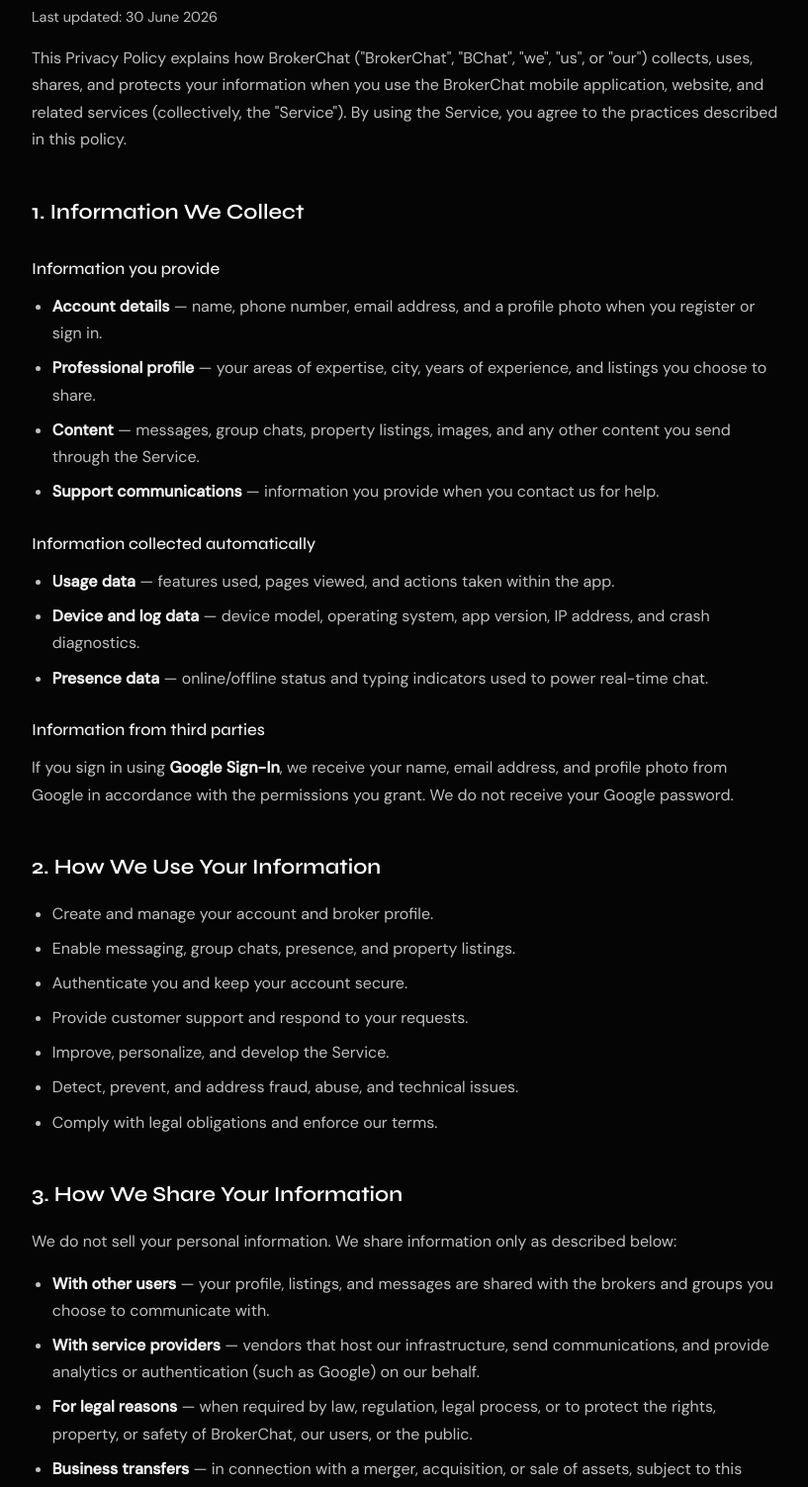
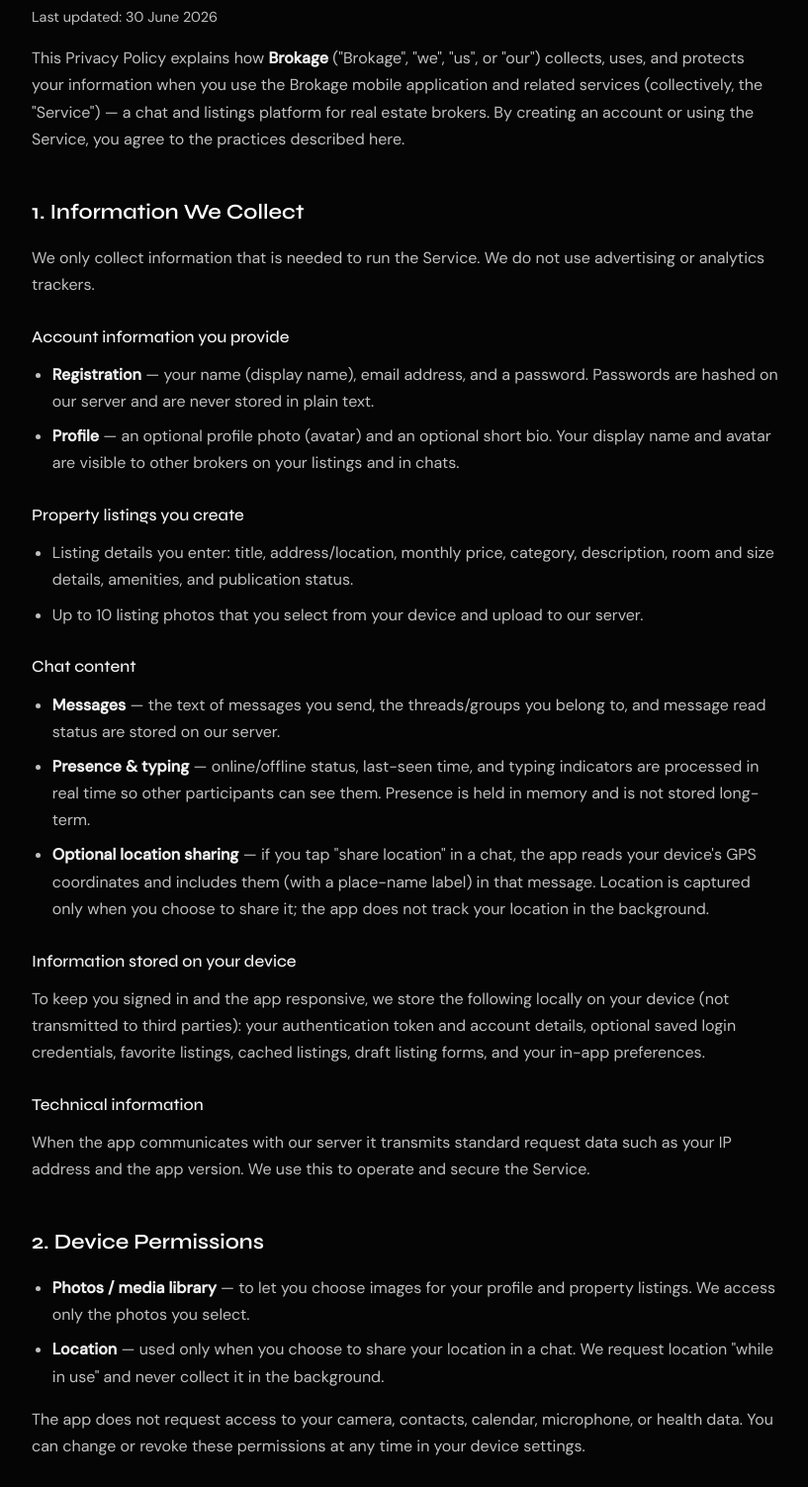
Before and after one commit to MosaBeryal/brokage-site, a website built with Vite: page privacy.html in a window 1280 px wide. Shown: the part 289-1792 px from the top of the page at 99% size, without its empty margins (230-1047 px from the left). Built offline with nearby package versions, Linux system fonts and the light colour scheme.

Commit message:
Update Privacy Policy page to reflect Brokage branding and clarify data practices

```diff
--- a/privacy.html
+++ b/privacy.html
@@ -3,8 +3,8 @@
 <head>
   <meta charset="UTF-8">
   <meta name="viewport" content="width=device-width, initial-scale=1.0">
-  <title>Privacy Policy — BrokerChat</title>
-  <meta name="description" content="BrokerChat Privacy Policy — how we collect, use, and protect your data.">
+  <title>Privacy Policy — Brokage</title>
+  <meta name="description" content="Brokage Privacy Policy — what data the Brokage app collects, how it is used, and how it is protected.">
   <link rel="preconnect" href="https://fonts.googleapis.com">
   <link href="https://fonts.googleapis.com/css2?family=Cormorant+Garamond:wght@300;400;500;600;700&family=Syne:wght@400;500;600;700;800&family=DM+Sans:wght@300;400;500&display=swap" rel="stylesheet">
   <style>
@@ -122,8 +122,8 @@
 <body>
   <nav class="legal-nav">
     <a href="/" class="brand">
-      <img src="/assets/logo.png" alt="BChat">
-      <span class="brand-text">B<span>Chat</span></span>
+      <img src="/assets/logo.png" alt="Brokage">
+      <span class="brand-text">Brok<span>age</span></span>
     </a>
     <a href="/" class="back-link">← Back to Home</a>
   </nav>
@@ -134,100 +134,119 @@
     <p class="legal-updated">Last updated: 30 June 2026</p>
 
     <p>
-      This Privacy Policy explains how BrokerChat ("BrokerChat", "BChat", "we", "us", or "our")
-      collects, uses, shares, and protects your information when you use the BrokerChat mobile
-      application, website, and related services (collectively, the "Service"). By using the
-      Service, you agree to the practices described in this policy.
+      This Privacy Policy explains how <strong>Brokage</strong> ("Brokage", "we", "us", or "our")
+      collects, uses, and protects your information when you use the Brokage mobile application and
+      related services (collectively, the "Service") — a chat and listings platform for real estate
+      brokers. By creating an account or using the Service, you agree to the practices described
+      here.
     </p>
 
     <h2>1. Information We Collect</h2>
+    <p>We only collect information that is needed to run the Service. We do not use advertising or
+    analytics trackers.</p>
 
-    <h3>Information you provide</h3>
+    <h3>Account information you provide</h3>
     <ul>
-      <li><strong>Account details</strong> — name, phone number, email address, and a profile photo when you register or sign in.</li>
-      <li><strong>Professional profile</strong> — your areas of expertise, city, years of experience, and listings you choose to share.</li>
-      <li><strong>Content</strong> — messages, group chats, property listings, images, and any other content you send through the Service.</li>
-      <li><strong>Support communications</strong> — information you provide when you contact us for help.</li>
+      <li><strong>Registration</strong> — your name (display name), email address, and a password. Passwords are hashed on our server and are never stored in plain text.</li>
+      <li><strong>Profile</strong> — an optional profile photo (avatar) and an optional short bio. Your display name and avatar are visible to other brokers on your listings and in chats.</li>
     </ul>
 
-    <h3>Information collected automatically</h3>
+    <h3>Property listings you create</h3>
     <ul>
-      <li><strong>Usage data</strong> — features used, pages viewed, and actions taken within the app.</li>
-      <li><strong>Device and log data</strong> — device model, operating system, app version, IP address, and crash diagnostics.</li>
-      <li><strong>Presence data</strong> — online/offline status and typing indicators used to power real-time chat.</li>
+      <li>Listing details you enter: title, address/location, monthly price, category, description, room and size details, amenities, and publication status.</li>
+      <li>Up to 10 listing photos that you select from your device and upload to our server.</li>
     </ul>
 
-    <h3>Information from third parties</h3>
+    <h3>Chat content</h3>
+    <ul>
+      <li><strong>Messages</strong> — the text of messages you send, the threads/groups you belong to, and message read status are stored on our server.</li>
+      <li><strong>Presence &amp; typing</strong> — online/offline status, last-seen time, and typing indicators are processed in real time so other participants can see them. Presence is held in memory and is not stored long-term.</li>
+      <li><strong>Optional location sharing</strong> — if you tap "share location" in a chat, the app reads your device's GPS coordinates and includes them (with a place-name label) in that message. Location is captured only when you choose to share it; the app does not track your location in the background.</li>
+    </ul>
+
+    <h3>Information stored on your device</h3>
     <p>
-      If you sign in using <strong>Google Sign-In</strong>, we receive your name, email address,
-      and profile photo from Google in accordance with the permissions you grant. We do not receive
-      your Google password.
+      To keep you signed in and the app responsive, we store the following locally on your device
+      (not transmitted to third parties): your authentication token and account details, optional
+      saved login credentials, favorite listings, cached listings, draft listing forms, and your
+      in-app preferences.
     </p>
 
-    <h2>2. How We Use Your Information</h2>
+    <h3>Technical information</h3>
+    <p>
+      When the app communicates with our server it transmits standard request data such as your IP
+      address and the app version. We use this to operate and secure the Service.
+    </p>
+
+    <h2>2. Device Permissions</h2>
+    <ul>
+      <li><strong>Photos / media library</strong> — to let you choose images for your profile and property listings. We access only the photos you select.</li>
+      <li><strong>Location</strong> — used only when you choose to share your location in a chat. We request location "while in use" and never collect it in the background.</li>
+    </ul>
+    <p>
+      The app does not request access to your camera, contacts, calendar, microphone, or health
+      data. You can change or revoke these permissions at any time in your device settings.
+    </p>
+
+    <h2>3. How We Use Your Information</h2>
     <ul>
       <li>Create and manage your account and broker profile.</li>
-      <li>Enable messaging, group chats, presence, and property listings.</li>
       <li>Authenticate you and keep your account secure.</li>
-      <li>Provide customer support and respond to your requests.</li>
-      <li>Improve, personalize, and develop the Service.</li>
-      <li>Detect, prevent, and address fraud, abuse, and technical issues.</li>
-      <li>Comply with legal obligations and enforce our terms.</li>
+      <li>Enable messaging, group chats, presence, and optional location sharing.</li>
+      <li>Publish and manage your property listings.</li>
+      <li>Operate, maintain, and improve the Service.</li>
+      <li>Prevent fraud and abuse, and comply with legal obligations.</li>
     </ul>
 
-    <h2>3. How We Share Your Information</h2>
-    <p>We do not sell your personal information. We share information only as described below:</p>
+    <h2>4. How We Share Your Information</h2>
+    <p>We do <strong>not</strong> sell your personal information, and we do not use third-party
+    advertising or analytics networks. We share information only as described below:</p>
     <ul>
-      <li><strong>With other users</strong> — your profile, listings, and messages are shared with the brokers and groups you choose to communicate with.</li>
-      <li><strong>With service providers</strong> — vendors that host our infrastructure, send communications, and provide analytics or authentication (such as Google) on our behalf.</li>
-      <li><strong>For legal reasons</strong> — when required by law, regulation, legal process, or to protect the rights, property, or safety of BrokerChat, our users, or the public.</li>
+      <li><strong>With other users</strong> — your display name, avatar, published listings, and the messages you send are shared with the brokers and groups you choose to interact with.</li>
+      <li><strong>Reverse geocoding</strong> — when you share a location in chat, the coordinates are sent to <a href="https://openstreetmap.org/copyright" target="_blank" rel="noopener">OpenStreetMap</a>'s Nominatim service to turn them into a readable place name. This happens only at the moment you share a location. See the <a href="https://wiki.osmfoundation.org/wiki/Privacy_Policy" target="_blank" rel="noopener">OpenStreetMap Foundation Privacy Policy</a>.</li>
+      <li><strong>Service providers</strong> — vendors that host our servers and database, acting on our behalf and bound to protect your data.</li>
+      <li><strong>For legal reasons</strong> — when required by law, legal process, or to protect the rights, property, or safety of Brokage, our users, or the public.</li>
       <li><strong>Business transfers</strong> — in connection with a merger, acquisition, or sale of assets, subject to this policy.</li>
     </ul>
 
-    <h2>4. Data Retention</h2>
+    <h2>5. Data Retention</h2>
     <p>
-      We retain your information for as long as your account is active or as needed to provide the
-      Service. We may retain certain information to comply with legal obligations, resolve disputes,
-      and enforce our agreements. When information is no longer required, we delete or anonymize it.
+      We keep your information for as long as your account is active or as needed to provide the
+      Service. Messages and listings remain stored until you or we delete them. When you delete your
+      account, we delete or anonymize your personal data, except where we must retain it to comply
+      with legal obligations or resolve disputes.
     </p>
 
-    <h2>5. Data Security</h2>
+    <h2>6. Data Security</h2>
     <p>
-      We use technical and organizational measures — including encryption in transit and access
-      controls — to protect your information. No method of transmission or storage is completely
-      secure, so we cannot guarantee absolute security.
+      Data is transmitted over encrypted connections (HTTPS and secure WebSockets), and passwords
+      are hashed using industry-standard algorithms. No method of transmission or storage is
+      completely secure, so we cannot guarantee absolute security.
     </p>
 
-    <h2>6. Your Rights and Choices</h2>
+    <h2>7. Your Rights and Choices</h2>
     <ul>
-      <li><strong>Access and update</strong> — you can view and edit your profile information in the app.</li>
-      <li><strong>Account deletion</strong> — you may request deletion of your account and associated personal data by contacting us at the address below.</li>
-      <li><strong>Communications</strong> — you can opt out of non-essential notifications in your device settings.</li>
+      <li><strong>Access and update</strong> — you can view and edit your display name and profile photo in the app.</li>
+      <li><strong>Account &amp; data deletion</strong> — you may request deletion of your account and associated personal data by contacting us at the address below.</li>
+      <li><strong>Permissions</strong> — you can revoke photo or location access at any time in your device settings.</li>
     </ul>
     <p>
-      Depending on your location, you may have additional rights under applicable data protection
-      laws, such as the right to object to or restrict processing of your data.
+      Depending on where you live, you may have additional rights under applicable data protection
+      laws, including the right to access, correct, or restrict processing of your data.
     </p>
 
-    <h2>7. Children's Privacy</h2>
+    <h2>8. Children's Privacy</h2>
     <p>
       The Service is intended for real estate professionals and is not directed to individuals under
       18. We do not knowingly collect personal information from children. If you believe a child has
       provided us with personal data, please contact us so we can remove it.
     </p>
 
-    <h2>8. International Data Transfers</h2>
+    <h2>9. International Data Transfers</h2>
     <p>
       Your information may be processed and stored in countries other than your own. Where we
       transfer data internationally, we take steps to ensure it is protected consistently with this
       policy.
-    </p>
-
-    <h2>9. Third-Party Services</h2>
-    <p>
-      The Service may link to or integrate with third-party services, including Google. Your use of
-      those services is governed by their own privacy policies. We encourage you to review the
-      <a href="https://policies.google.com/privacy" target="_blank" rel="noopener">Google Privacy Policy</a>.
     </p>
 
     <h2>10. Changes to This Policy</h2>
@@ -242,15 +261,15 @@
       If you have questions or requests regarding this Privacy Policy or your data, please contact us at:
     </p>
     <p>
-      <strong>BrokerChat</strong><br>
-      Email: <a href="mailto:privacy@brokerchat.app">privacy@brokerchat.app</a>
+      <strong>Brokage</strong><br>
+      Email: <a href="mailto:privacy@brokage.site">privacy@brokage.site</a>
     </p>
 
     <hr class="legal-divider">
   </main>
 
   <footer class="legal-footer">
-    © 2026 BrokerChat. All rights reserved.
+    © 2026 Brokage. All rights reserved.
   </footer>
 </body>
 </html>
```
